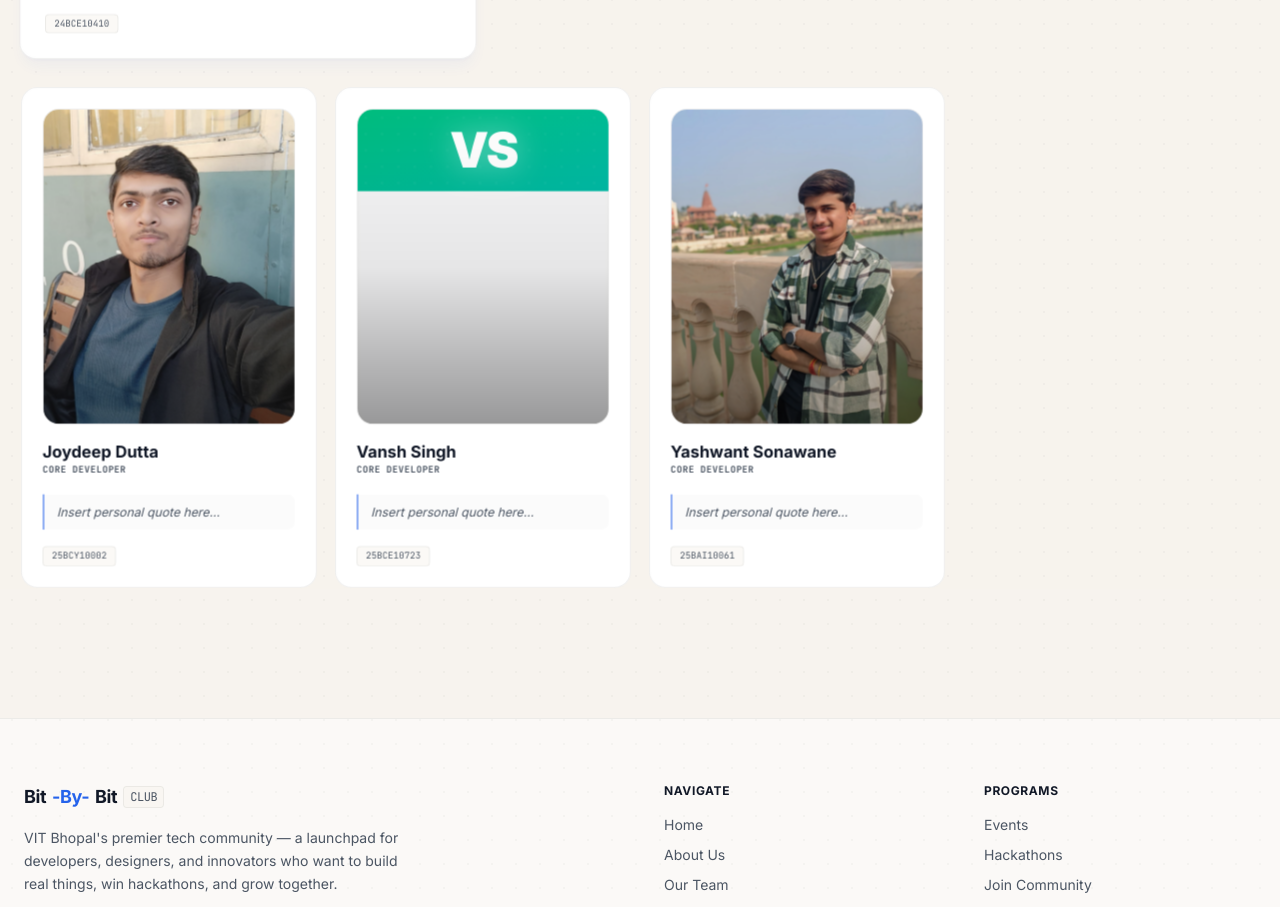
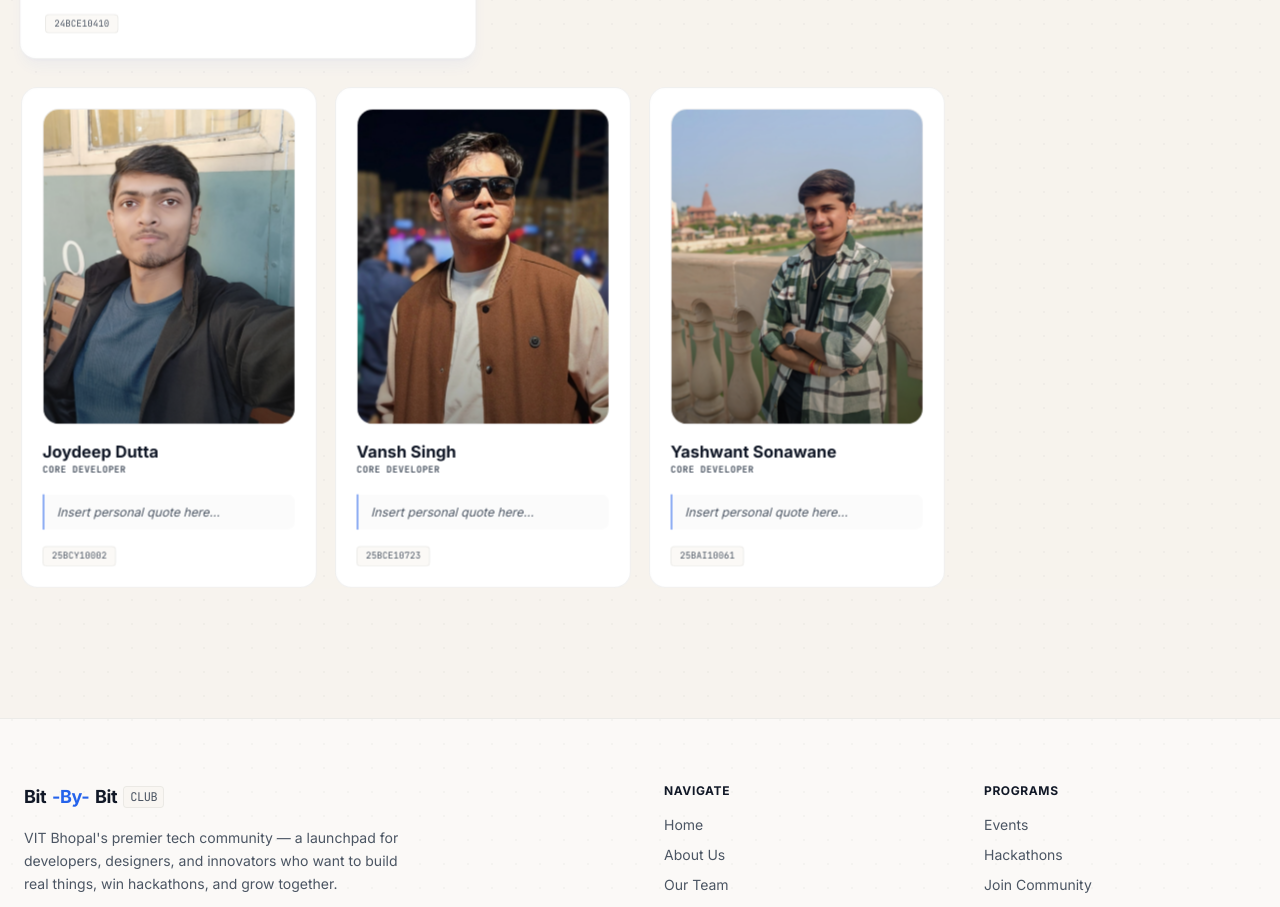
Before and after one commit to yathartharastogi/Bit-by-Bit-MVP, a Next.js app: page /team in a window 1280 px wide. Shown: the part 3540-4447 px from the top of the page. Built offline with nearby package versions, Linux system fonts and the light colour scheme.

Commit message:
Added Vansh's photo

```diff
--- a/src/app/team/page.tsx
+++ b/src/app/team/page.tsx
@@ -232,7 +232,7 @@ const DEV_TEAM_MEMBERS = [
     av: 'VS',
     color: 'border-emerald-500/30 text-emerald-500 bg-emerald-500/10',
     gradient: 'from-emerald-500 to-teal-500',
-    avatar: '',
+    avatar: '/team/vansh.jpg',
     quote: 'Insert personal quote here...'
   },
   {
```
Also changed, not shown: public/team/vansh.jpg (added).
